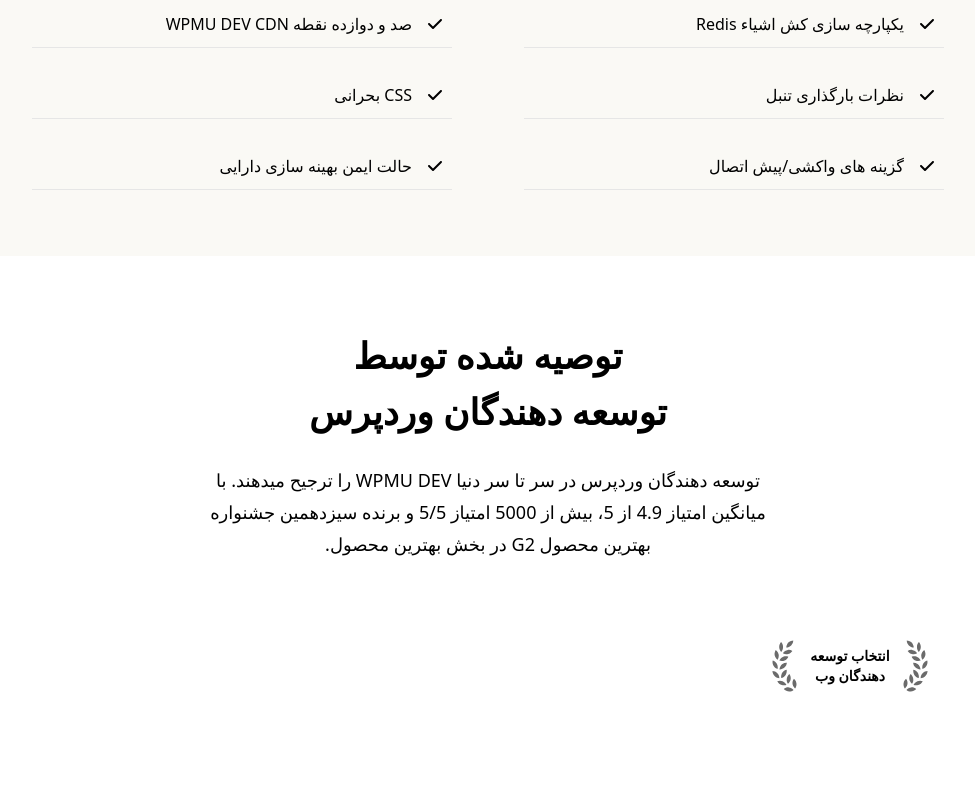
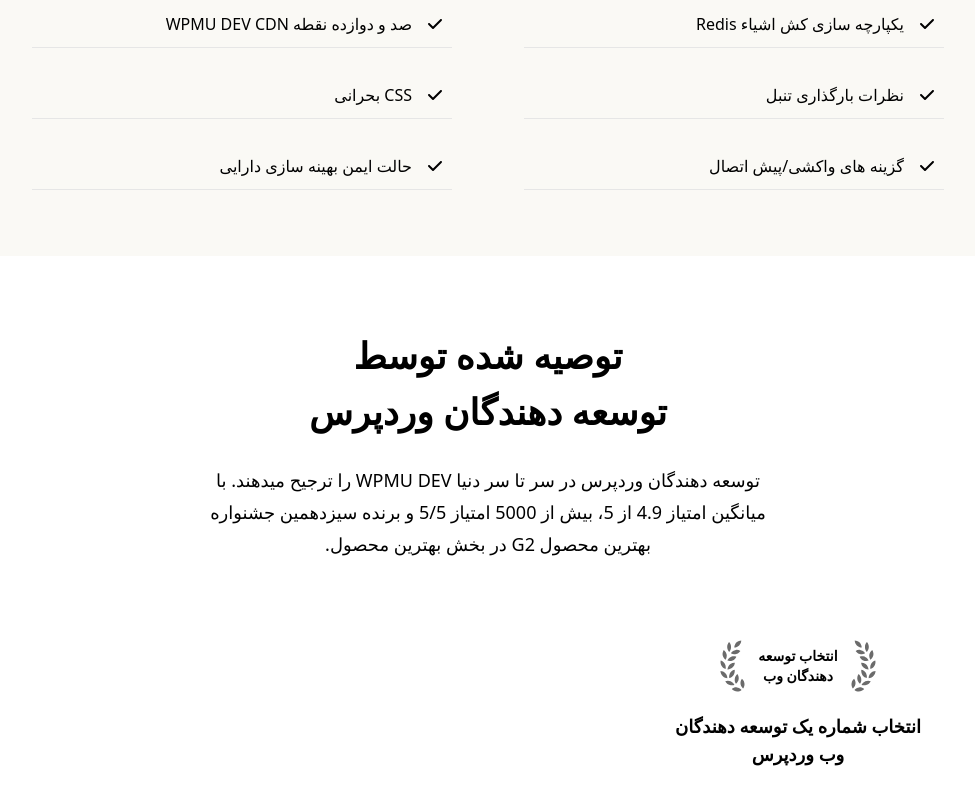
Before and after one commit to mahyarErshad/hummingbird, a React (Create React App) app: page / in a window 1280 px wide. Shown: the part 5162-5962 px from the top of the page, without its empty margins (152-1127 px from the left). Before the commit the page ends 5886 px from the top, so only its background shows below. Built offline with nearby package versions, Linux system fonts and the light colour scheme; a web font is replaced by a local one.

Commit message:
Added smush image

```diff
--- a/src/Components/Body/Badges.jsx
+++ b/src/Components/Body/Badges.jsx
@@ -1,5 +1,6 @@
 import React, { memo } from "react";
 import { ReactComponent as Wheat } from "../../assets/images/wheat.svg";
+import { ReactComponent as smush } from "../../assets/images/smush.svg";
 
 function Badges() {
   return (
@@ -8,10 +9,13 @@ function Badges() {
       <h3 className="font-bold max-md:text-xl md:text-4xl mb-8">توسعه دهندگان وردپرس</h3>
       <p className="text-center font-medium text-lg max-w-[37.5rem] leading-8 max-md:mb-14 md:mb-20">توسعه دهندگان وردپرس در سر تا سر دنیا WPMU DEV را ترجیح میدهند. با میانگین امتیاز 4.9 از 5، بیش از 5000 امتیاز 5/5 و برنده سیزدهمین جشنواره بهترین محصول G2 در بخش بهترین محصول.</p>
       <div className="flex items-start justify-between min-w-[55rem] max-w-[62.5rem] flex-wrap">
-        <div className="flex-center max-w-[16.25rem] gap-1">
-          <Wheat className="flip" />
-          <p className="max-w-[6.125rem] font-bold text-sm text-center">انتخاب توسعه دهندگان وب</p>
-          <Wheat />
+        <div className="flex-center max-w-[16.25rem] flex-col">
+          <div className="flex-center gap-1 mb-5">
+            <Wheat className="flip" />
+            <p className="max-w-[6.125rem] font-bold text-sm text-center">انتخاب توسعه دهندگان وب</p>
+            <Wheat />
+          </div>
+          <p className="text-center text-lg font-bold">انتخاب شماره یک توسعه دهندگان وب وردپرس</p>
         </div>
       </div>
     </section>
```
Also changed, not shown: src/assets/images/smush.svg (added).
